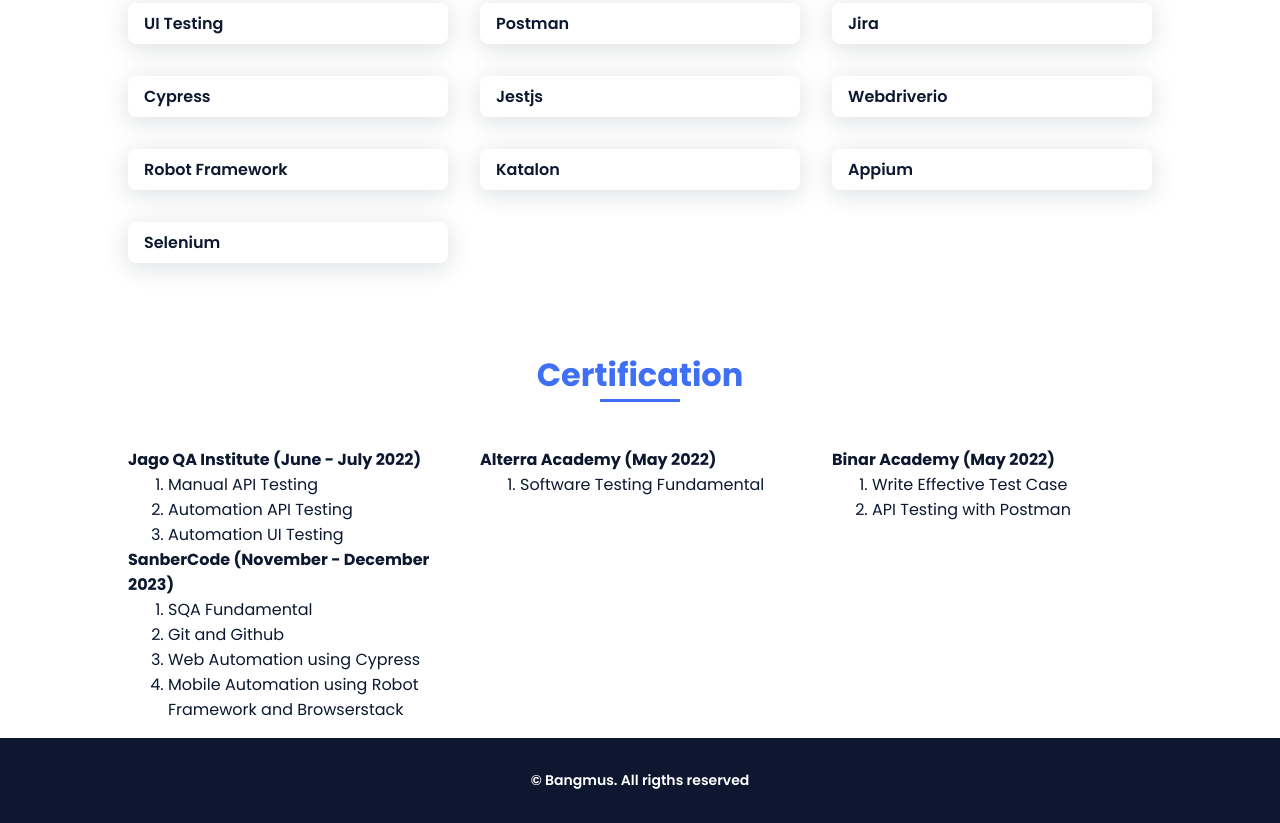
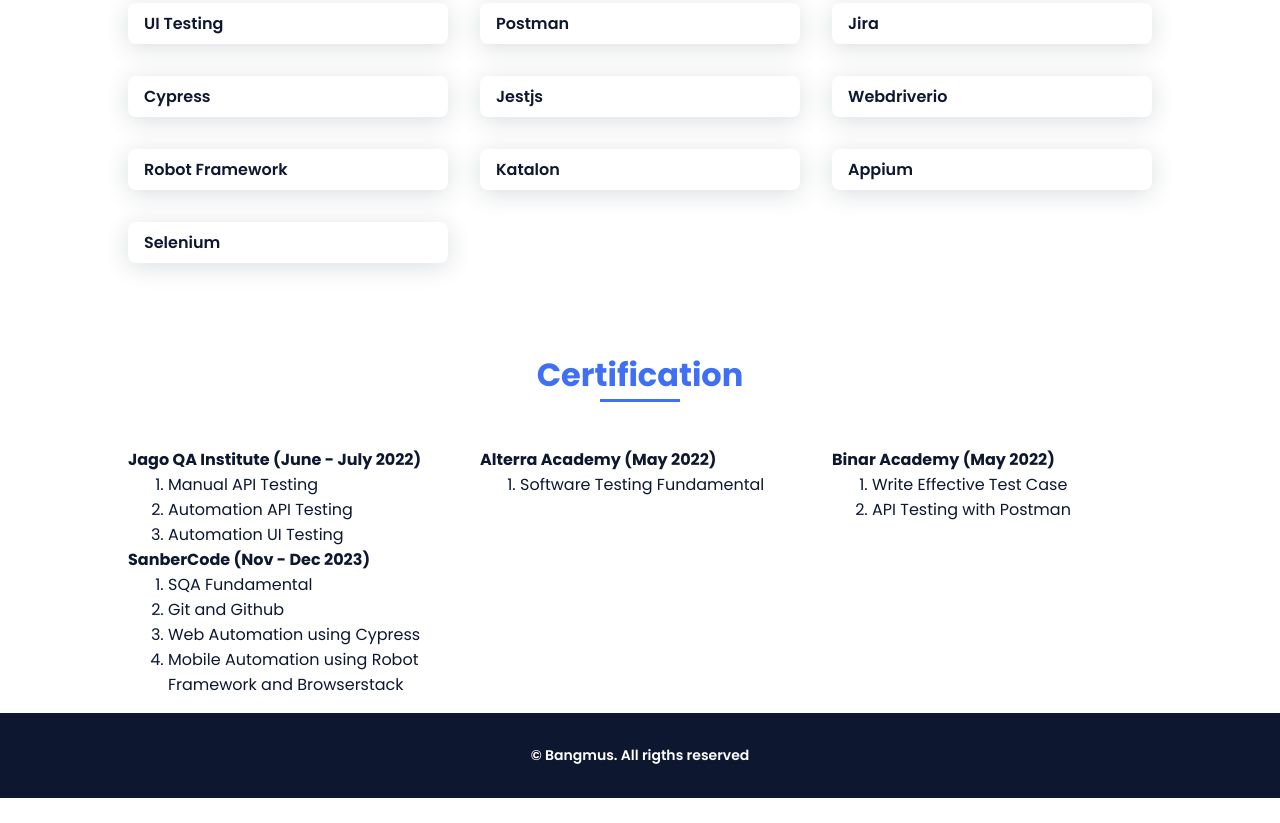
Before and after one commit to musyafairfan/musyafairfan.github.io, a plain HTML site: page index.html in a window 1280 px wide. Shown: the part 3237-4060 px from the top of the page. After the commit the page ends 4035 px from the top, so only its background shows below. Drawn offline with nearby package versions, Linux system fonts and the light colour scheme.

Commit message:
Edit month at certification

```diff
--- a/index.html
+++ b/index.html
@@ -306,7 +306,7 @@
                     </div>
                     <div>
                         <ul class="certification__4">
-                            <p class="description_of_certification">SanberCode (November - December 2023)</p>
+                            <p class="description_of_certification">SanberCode (Nov - Dec 2023)</p>
                             <ol class="list__materi">
                                 <li>SQA Fundamental</li>
                                 <li>Git and Github</li>
```
